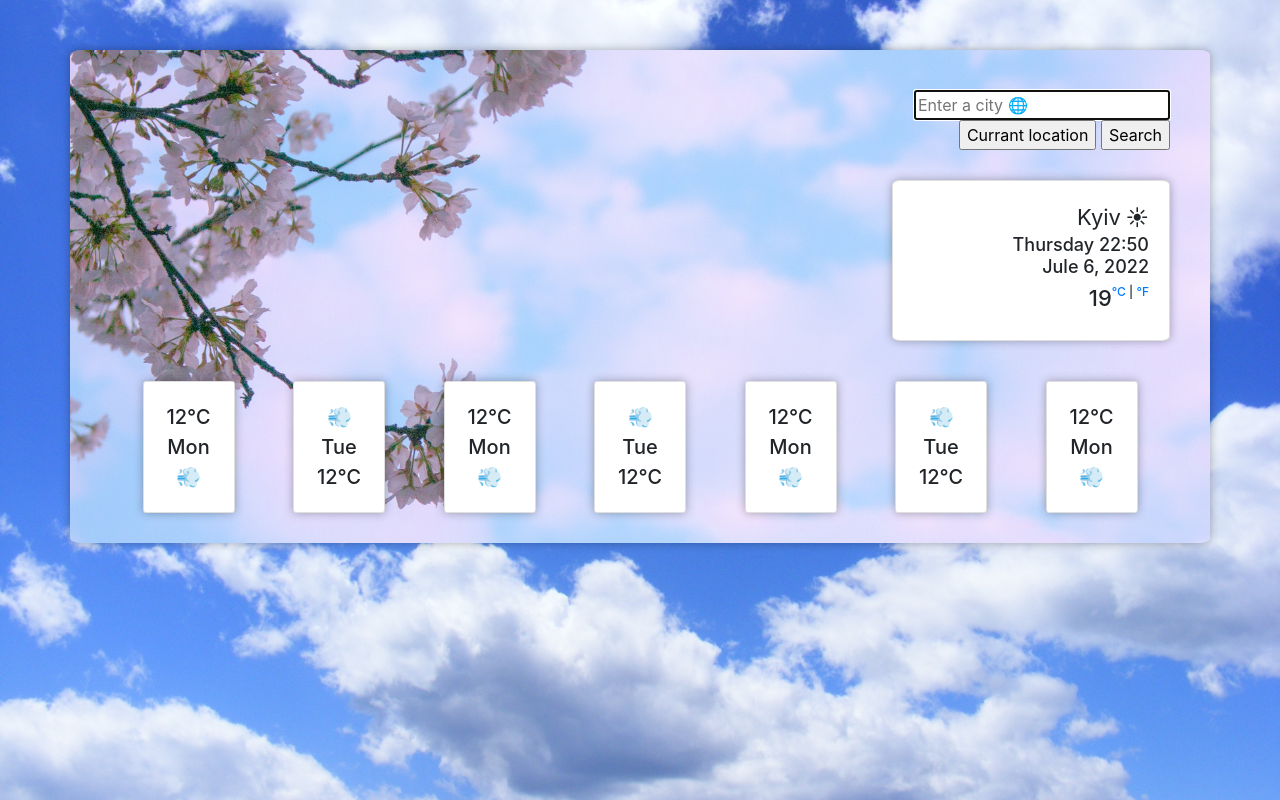
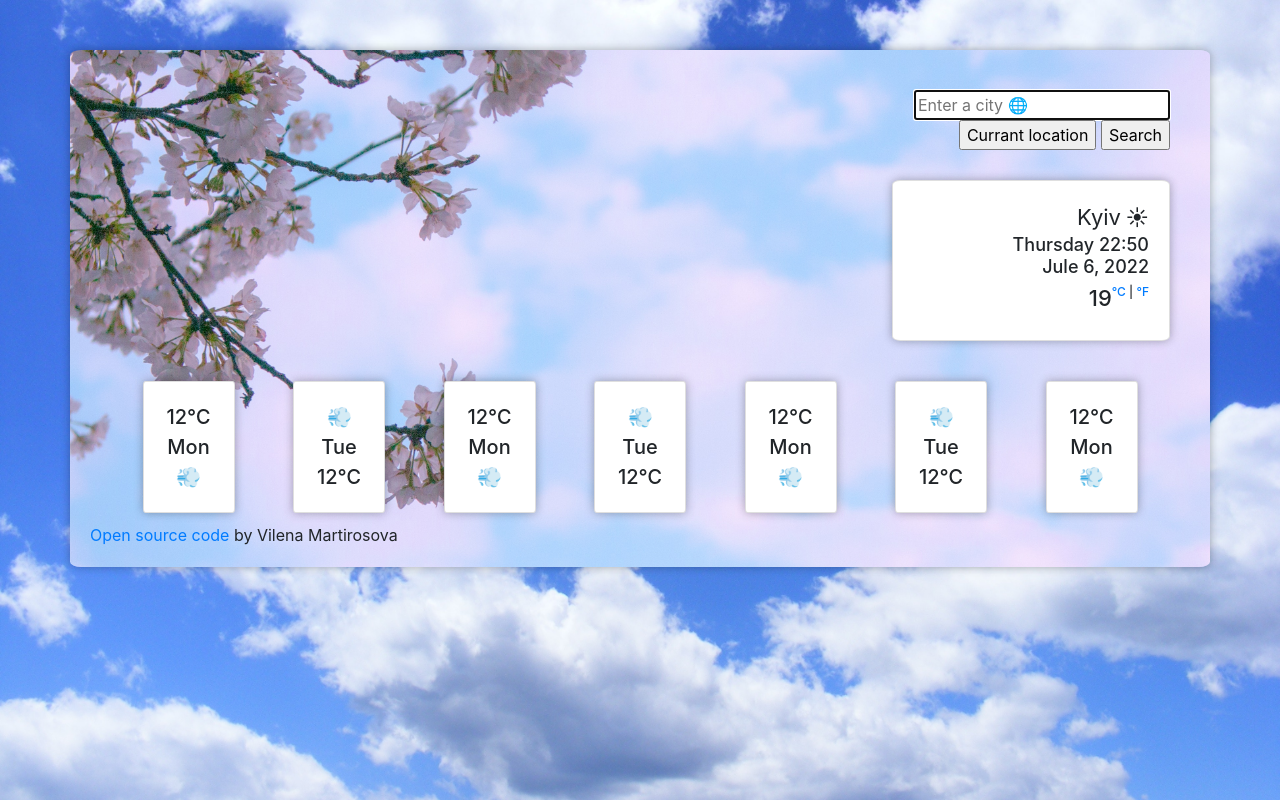
Before and after one commit to VilenaUKR/Weather-app, a website built with Parcel: page index.html in a window 1280 px wide. Built offline with nearby package versions, Linux system fonts and the light colour scheme.

Commit message:
Update index.html
Added bottom with link https://github.com/VilenaUKR/Weather-app

```diff
--- a/index.html
+++ b/index.html
@@ -108,8 +108,11 @@
           </div>
         </div>
       </div>
+      <bottom> <a href="https://github.com/VilenaUKR/Weather-app" id="github-code-link">Open source code </a> by Vilena
+        Martirosova</bottom>
     </div>
     </div>
+
 
     <script src="src/index.js"></script>
   </body>
```
